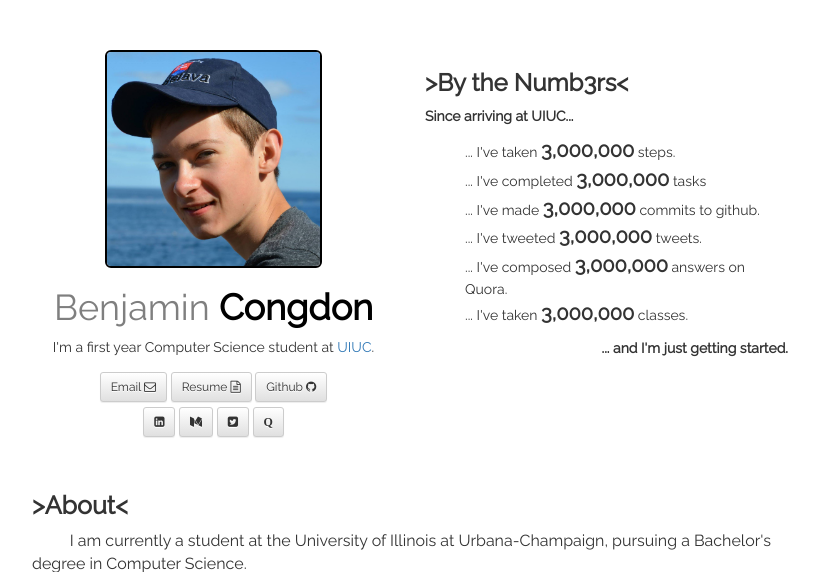
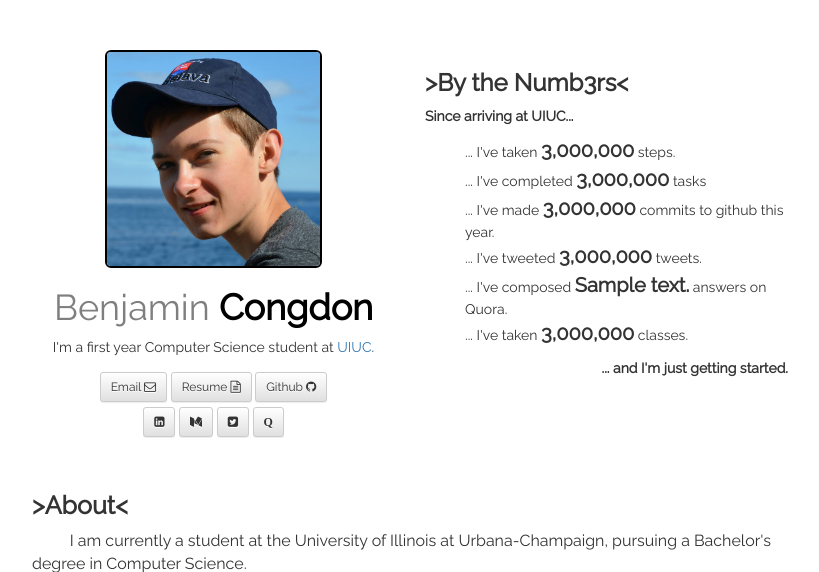
Before and after one commit to bcongdon/PersonalWebsite, a Flask app: template app/templates/index.html in a window 1280 px wide. Shown: the top 572 px of the page, without its empty margins (230-1049 px from the left). Run offline with Flask 2, Linux system fonts and the light colour scheme; the template is opened without the code that fills it: most values are stand-ins (such as "Sample title", 1, 10 or a date in 2020); parts of the project's set-up code (start-up, migrations or seed data) failed here and were passed over; some libraries are stand-ins or nearby versions.

Commit message:
Starting integration

```diff
--- a/app/templates/index.html
+++ b/app/templates/index.html
@@ -91,9 +91,9 @@
         <ul style="list-style-type:none">
           <li>... I've taken <span class="by-the-numbers">3,000,000</span> steps.</li>
           <li>... I've completed <span class="by-the-numbers">3,000,000</span> tasks</li>
-          <li>... I've made <span class="by-the-numbers">3,000,000</span> commits to github.</li>
+          <li>... I've made <span class="by-the-numbers">3,000,000</span> commits to github this year.</li>
           <li>... I've tweeted <span class="by-the-numbers">3,000,000</span> tweets.</li>
-          <li>... I've composed <span class="by-the-numbers">3,000,000</span> answers on Quora.</li>
+          <li>... I've composed <span class="by-the-numbers">{{ quora_answers }}</span> answers on Quora.</li>
           <li>... I've taken <span class="by-the-numbers">3,000,000</span> classes.</li>
         </ul>
         <p style="text-align: right"><strong>... and I'm just getting started.</strong></p>
--- a/app/views.py
+++ b/app/views.py
@@ -2,11 +2,15 @@ from app import app
 from flask import render_template
 from fitbit import step_getter
 from wunderlist import wunderlist_downloader
+import stats
+
+personal_stats = stats.Stats()
 
 @app.route('/')
 @app.route('/index')
 def index():
-	return render_template("index.html")
+	global personal_stats
+	return render_template("index.html", quora_answers=personal_stats.quora_answers)
 
 @app.route('/stats')
 def stats():
```
Also changed, not shown: app/stats.py (+6 -9 lines), 2 other files.
